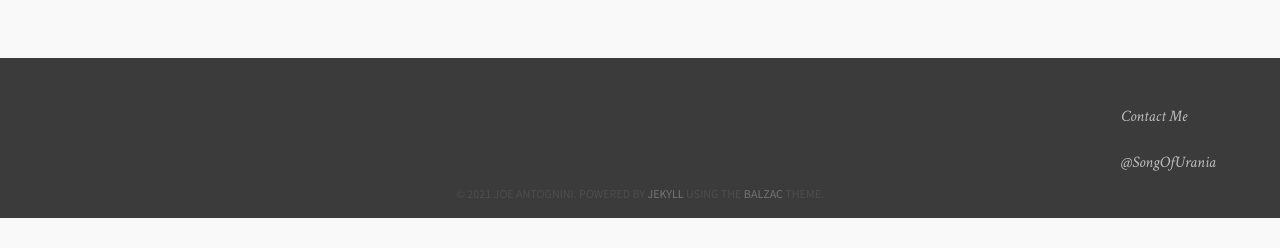
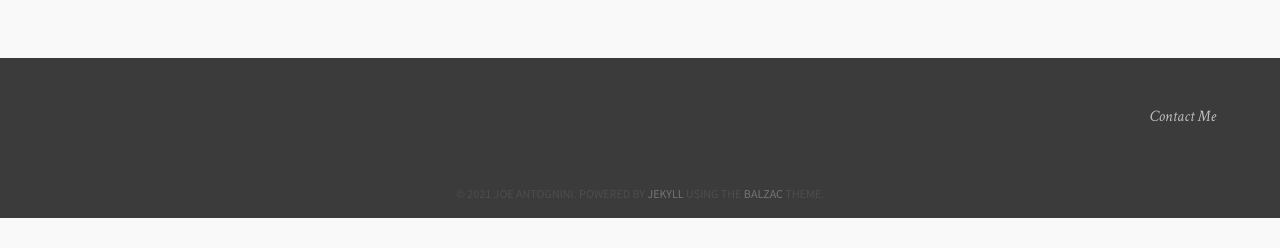
Before and after one commit to joe-antognini/song-of-urania, a Jekyll site: the page built from index.md, in a window 1280 px wide and 900 px high, scrolled down 1835 px. Shown: the part 649-897 px from the top of the window. Built offline with Jekyll 4.4.1, drawn with Linux system fonts in a browser that asks for light colours.

Commit message:
Remove the Twitter handle.

```diff
--- a/_config.yml
+++ b/_config.yml
@@ -9,7 +9,6 @@ owner:
   name:           Joe Antognini
   email:          joe.antognini@gmail.com
   github:         song-of-urania
-  twitter:        SongOfUrania
   location:       "Los Angeles, California"
   disqus:         songofurania
 
```
